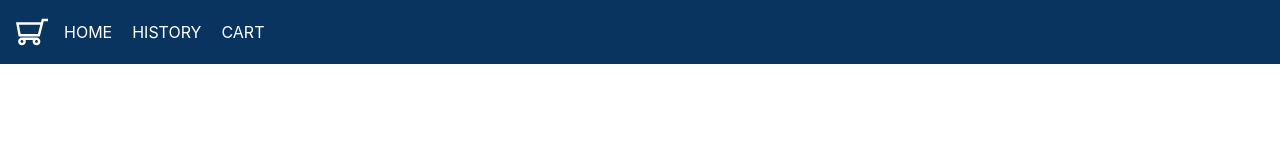
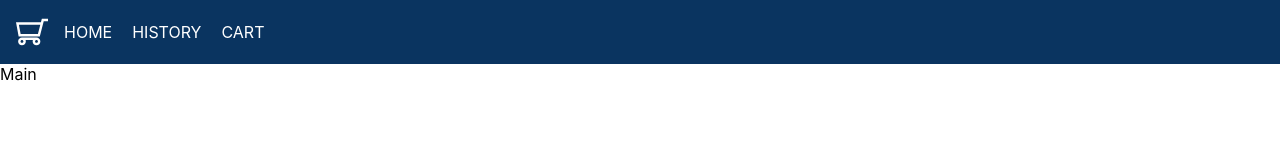
Before and after one commit to solodov-dev/shopy, a React (Create React App) app: page / in a window 1280 px wide. Shown: the top 160 px of the page. Built offline with nearby package versions, Linux system fonts and the light colour scheme.

Commit message:
features/pages: Added "home", "history" and "cart" pages

```diff
--- /dev/null
+++ b/src/pages/components/cart.tsx
@@ -0,0 +1,6 @@
+import React from "react";
+import styles from "../styles/cart.module.css";
+
+export default function Cart() {
+  return <main className={styles.cart}>Cart</main>;
+}
--- /dev/null
+++ b/src/pages/components/history.tsx
@@ -0,0 +1,6 @@
+import React from "react";
+import styles from "../styles/history.module.css";
+
+export default function History() {
+  return <main className={styles.history}>History</main>;
+}
--- /dev/null
+++ b/src/pages/components/home.tsx
@@ -0,0 +1,6 @@
+import React from "react";
+import styles from "../styles/home.module.css";
+
+export default function Home() {
+  return <main className={styles.home}>Main</main>;
+}
--- /dev/null
+++ b/src/pages/styles/cart.module.css
@@ -0,0 +1,2 @@
+.cart {
+}
--- /dev/null
+++ b/src/pages/styles/history.module.css
@@ -0,0 +1,2 @@
+.history {
+}
--- /dev/null
+++ b/src/pages/styles/home.module.css
@@ -0,0 +1,2 @@
+.home {
+}
```
Also changed, not shown: src/features/routes/constants/routes.tsx (+7 -3 lines).
